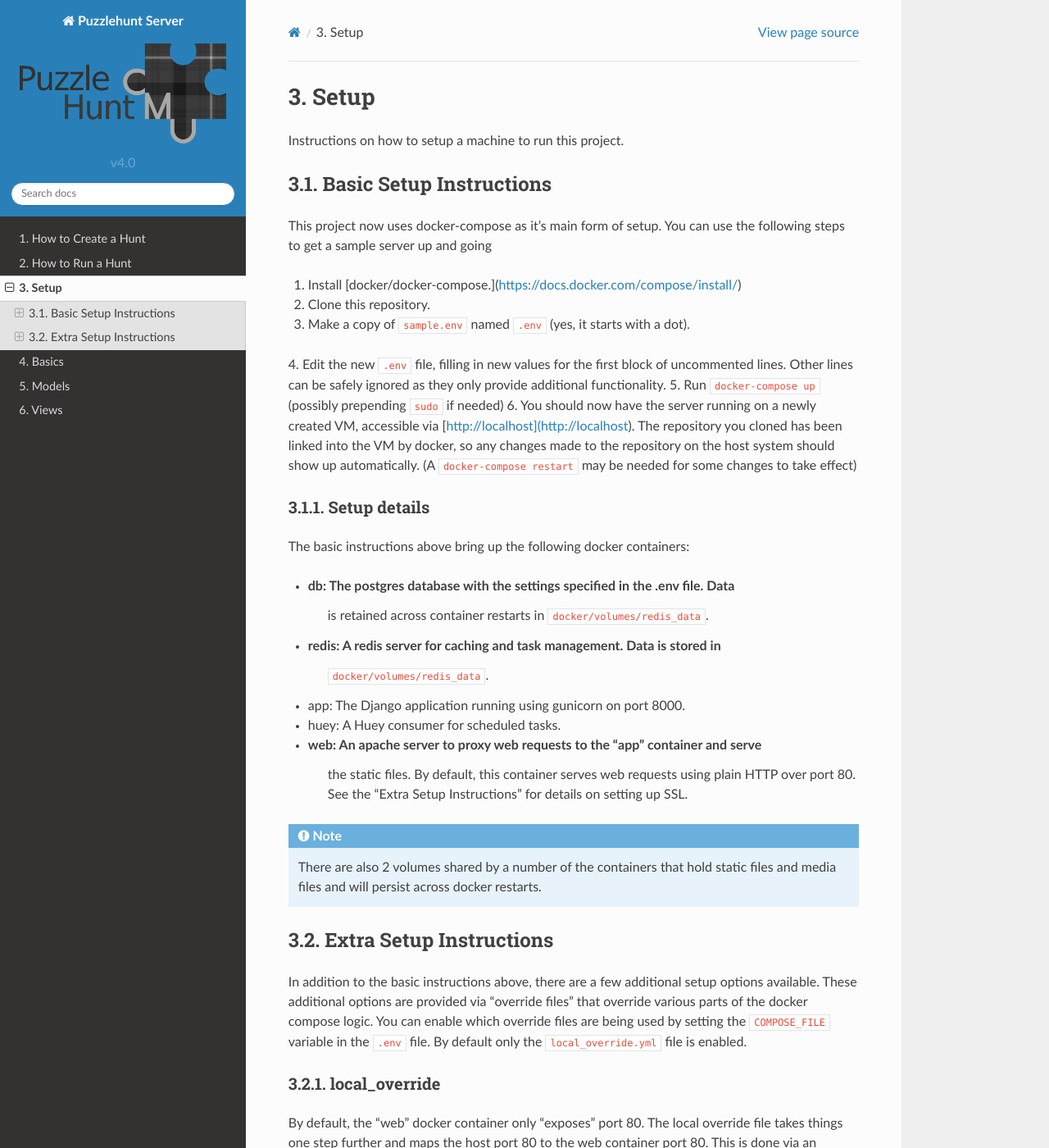
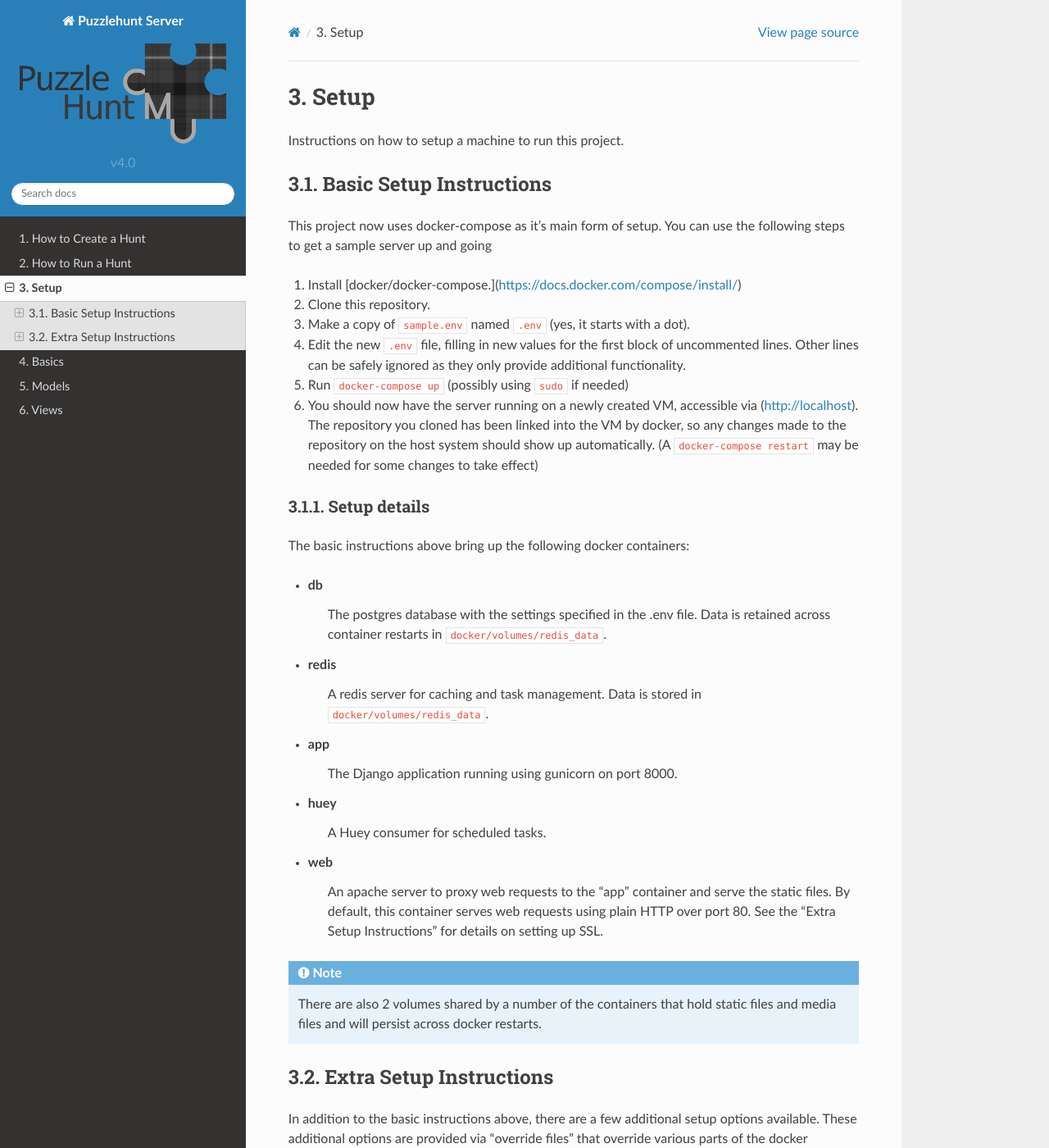
Before and after one commit to dlareau/puzzlehunt_server, a Sphinx documentation site: the page built from docs/setup.rst, in a window 1280 px wide and 1400 px high. Shown: the whole window at 82% size. Built offline with Sphinx 7.4.7 and the Read the Docs theme 2.0.0, drawn with Linux system fonts in a browser that asks for light colours.

Commit message:
Fix typos in new docs

```diff
--- a/docs/setup.rst
+++ b/docs/setup.rst
@@ -13,37 +13,42 @@ following steps to get a sample server up and going
 2. Clone this repository.
 3. Make a copy of ``sample.env`` named ``.env`` (yes, it starts with a dot).
 4. Edit the new ``.env`` file, filling in new values for the first block of
-uncommented lines. Other lines can be safely ignored as they only provide
-additional functionality.
-5. Run ``docker-compose up`` (possibly prepending ``sudo`` if needed)
+   uncommented lines. Other lines can be safely ignored as they only provide
+   additional functionality.
+5. Run ``docker-compose up`` (possibly using ``sudo`` if needed)
 6. You should now have the server running on a newly created VM, accessible via
-[http://localhost](http://localhost). The repository you cloned has been linked
-into the VM by docker, so any changes made to the repository on the host system
-should show up automatically. (A ``docker-compose restart`` may be needed for
-some changes to take effect)
+   (http://localhost). The repository you cloned has been
+   linked into the VM by docker, so any changes made to the repository on the
+   host system should show up automatically. (A ``docker-compose restart`` may
+   be needed for some changes to take effect)
 
 Setup details
 -------------
 
 The basic instructions above bring up the following docker containers:
 
-- db: The postgres database with the settings specified in the .env file. Data
-    is retained across container restarts in ``docker/volumes/redis_data``.
-- redis: A redis server for caching and task management. Data is stored in
-    ``docker/volumes/redis_data``.
-- app: The Django application running using gunicorn on port 8000.
-- huey: A Huey consumer for scheduled tasks.
-- web: An apache server to proxy web requests to the "app" container and serve
-    the static files. By default, this container serves web requests using plain
-    HTTP over port 80. See the "Extra Setup Instructions" for details on
-    setting up SSL.
+- db
+   The postgres database with the settings specified in the .env file. Data
+   is retained across container restarts in ``docker/volumes/redis_data``.
+- redis
+   A redis server for caching and task management. Data is stored in
+   ``docker/volumes/redis_data``.
+- app
+   The Django application running using gunicorn on port 8000.
+- huey
+   A Huey consumer for scheduled tasks.
+- web
+   An apache server to proxy web requests to the "app" container and serve
+   the static files. By default, this container serves web requests using plain
+   HTTP over port 80. See the "Extra Setup Instructions" for details on
+   setting up SSL.
 
 .. Note::
    There are also 2 volumes shared by a number of the containers that hold
    static files and media files and will persist across docker restarts.
 
 Extra Setup Instructions
-=======================
+========================
 
 In addition to the basic instructions above, there are a few additional setup
 options available. These additional options are provided via "override files"
```
